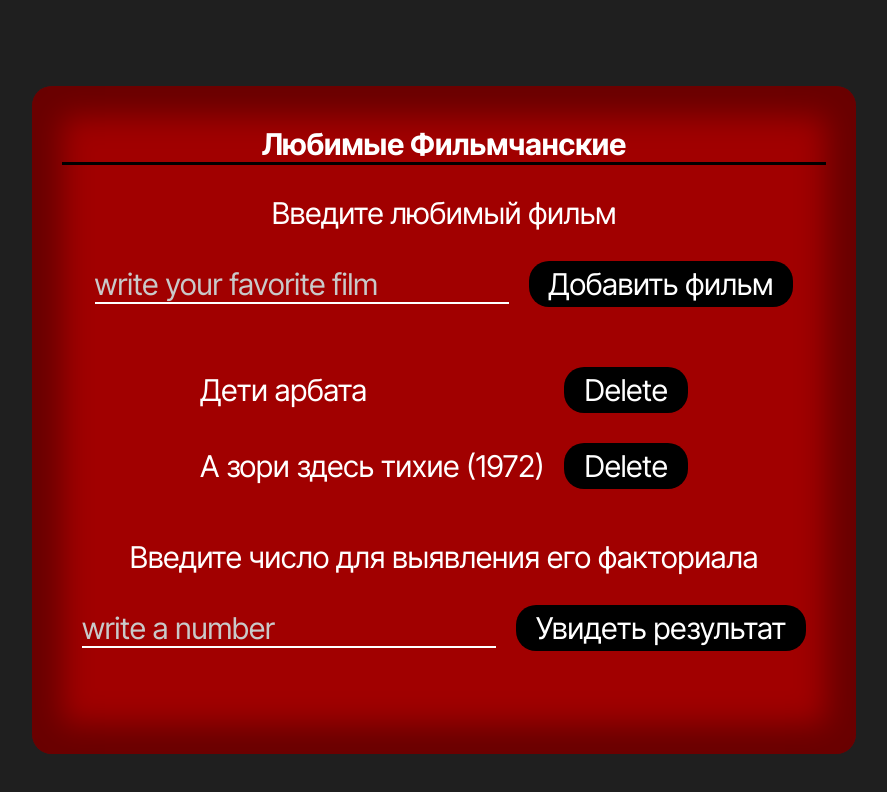
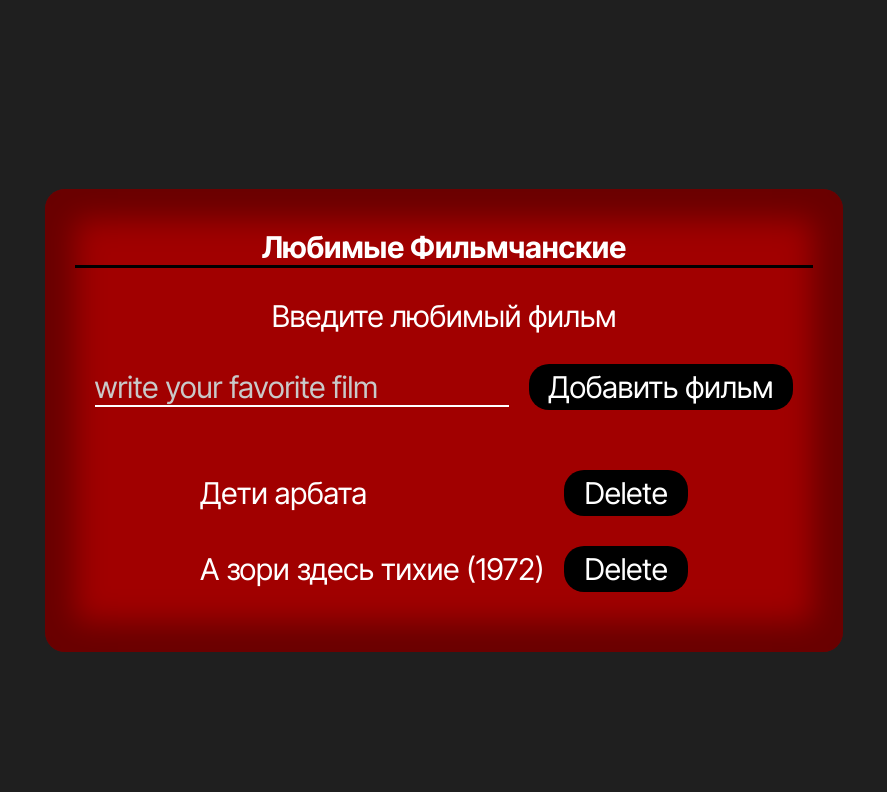
Before and after one commit to rimun23/React-Projects, a React (Create React App) app: page / in a window 1280 px wide. Shown: the top 792 px of the page, without its empty margins (196-1083 px from the left). Built offline with nearby package versions, Linux system fonts and the light colour scheme.

Commit message:
search cinema(part 1, only logic)

```diff
--- a/src/App.jsx
+++ b/src/App.jsx
@@ -2,19 +2,14 @@ import React from "react";
 import useMovies from "./UseFavoriteMovies";
 import MovieList from "./components/MovieList";
 import AddMovies from "./components/AddMovie";
-import useMath from "./UseMath";
-import MathComp from "./components/MathComp";
-import MathRes from "./components/MathRes";
 function App() {
   const { movies, addMovies, removeMovie } = useMovies();
-  const { factorial, numbers } = useMath();
+
   return (
     <div className="main">
       <h1>Любимые Фильмчанские</h1>
       <AddMovies addMovies={addMovies} />
       <MovieList movies={movies} removeMovie={removeMovie} />
-      <MathComp factorial={factorial} />
-      <MathRes numbers={numbers} />
     </div>
   );
 }
--- a/src/UseFavoriteMovies.js
+++ b/src/UseFavoriteMovies.js
@@ -4,13 +4,42 @@ const useMovies = () => {
     "Дети арбата",
     "А зори здесь тихие (1972)",
   ]);
+  const [error, setError] = useState("");
+  const [loading, setLoading] = useState(false);
+  const API_KEY = "cff04c20-66ed-4eb4-b22e-0bc65600bf82";
+  const API_URL = "https://kinopoiskapiunofficial.tech/api/v2.2/films";
+  const searchMovies = async (query) => {
+    if (!query) return;
+    setLoading(true);
+    try {
+      const response = await fetch(
+        "https://kinopoiskapiunofficial.tech/api/v2.2/films/301",
+        {
+          method: "GET",
+          headers: {
+            "X-API-KEY": "cff04c20-66ed-4eb4-b22e-0bc65600bf82",
+            "Content-Type": "application/json",
+          },
+        }
+      );
+      const data = response.json();
+      if (data.items) {
+        setMovies(data.items);
+      } else {
+        setMovies([]);
+      }
+    } catch (error) {
+      console.error("Ошибка при запросе API", error);
+    }
+    setLoading(false);
+  };
   const addMovies = (movie) => {
     setMovies((prevMovies) => [...prevMovies, movie]);
   };
   const removeMovie = (index) => {
     setMovies((prevMovies) => prevMovies.filter((_, i) => i !== index));
   };
-  return { movies, removeMovie, addMovies };
+  return { movies, removeMovie, addMovies, searchMovies, error, loading };
 };
 
 export default useMovies;
--- a/src/UseMath.js
+++ /dev/null
@@ -1,13 +0,0 @@
-import { useState } from "react";
-const useMath = () => {
-  const [numbers, setNumbers] = useState([]);
-  const factorial = (num) => {
-    if (num === 0 || num === 1) return setNumbers(1);
-    for (var i = num - 1; i >= 1; i--) {
-      num *= i;
-    }
-    return setNumbers(num);
-  };
-  return { factorial, numbers };
-};
-export default useMath;
--- a/src/components/MathComp.jsx
+++ /dev/null
@@ -1,26 +0,0 @@
-import { useState } from "react";
-function MathComp({ factorial }) {
-  const [number, setNumber] = useState();
-  const handleSubmit = (e) => {
-    e.preventDefault();
-    if (number) {
-      factorial(parseInt(number));
-      setNumber();
-    }
-  };
-  return (
-    <form onSubmit={handleSubmit} className="adding">
-      <label>Введите число для выявления его факториала</label>
-      <div className="intBtn">
-        <input
-          type="number"
-          value={number}
-          placeholder="write a number"
-          onChange={(e) => setNumber(e.target.value)}
-        />
-        <button type="submit">Увидеть результат</button>
-      </div>
-    </form>
-  );
-}
-export default MathComp;
--- a/src/components/MathRes.jsx
+++ /dev/null
@@ -1,8 +0,0 @@
-function MathRes({ numbers }) {
-  return (
-    <div>
-      <h1>{numbers}</h1>
-    </div>
-  );
-}
-export default MathRes;
```
